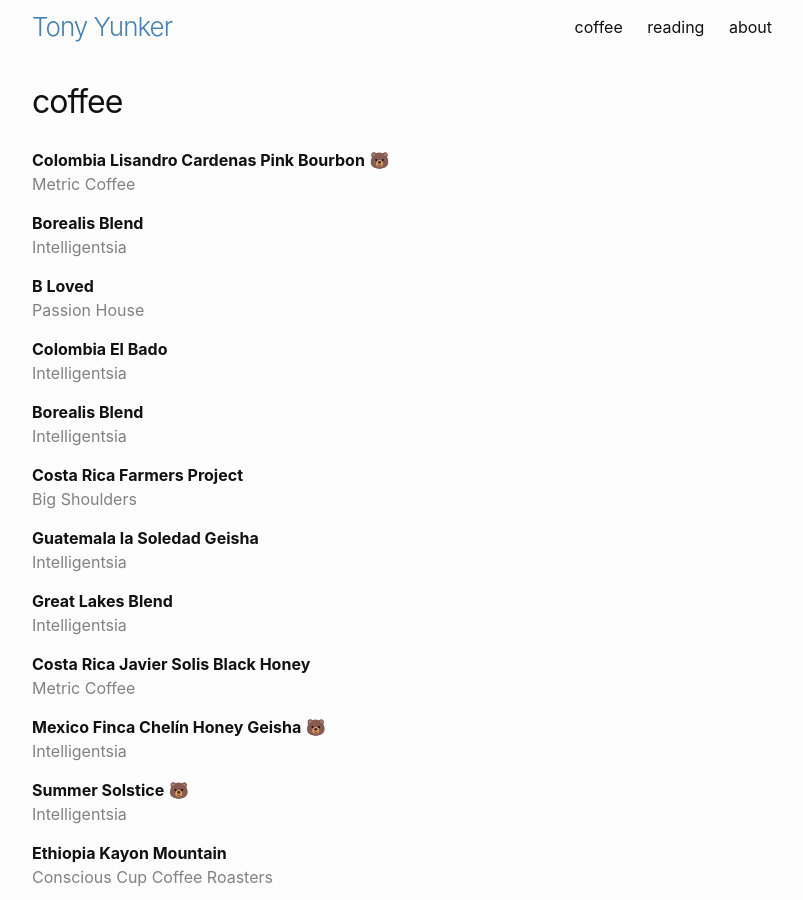
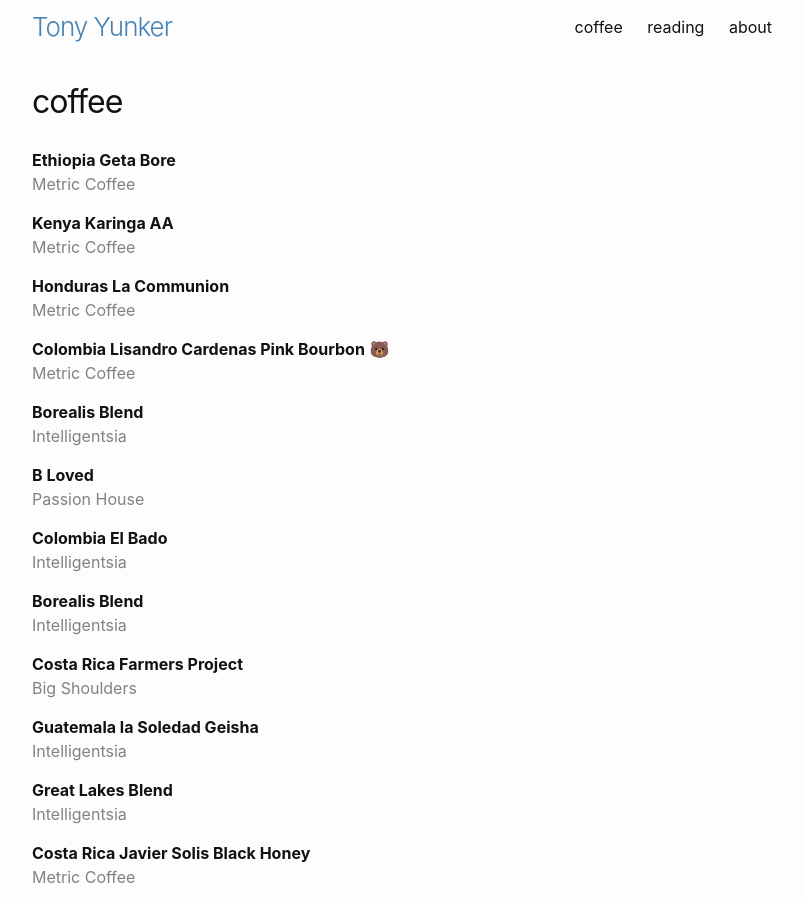
Before and after one commit to ayunker/ayunker.github.io, a Jekyll site: the page built from lists/coffee.md, in a window 1280 px wide and 900 px high. Shown: the whole window, without its empty margins (238-1041 px from the left). Built offline with Jekyll 4.4.1, drawn with Linux system fonts in a browser that asks for light colours.

Commit message:
UPDATE coffee and book lists

```diff
--- a/lists/coffee.md
+++ b/lists/coffee.md
@@ -2,19 +2,29 @@
 layout: page
 title: coffee
 ---
+
+**Ethiopia Geta Bore**\\
+<span class="grey-text">Metric Coffee</span>
+
+**Kenya Karinga AA**\\
+<span class="grey-text">Metric Coffee</span>
+
+**Honduras La Communion**\\
+<span class="grey-text">Metric Coffee</span>
+
 **Colombia Lisandro Cardenas Pink Bourbon** 🐻 \\
 <span class="grey-text">Metric Coffee</span>
 
-**Borealis Blend** \\
+**Borealis Blend**\\
 <span class="grey-text">Intelligentsia</span>
 
-**B Loved** \\
+**B Loved**\\
 <span class="grey-text">Passion House</span>
 
-**Colombia El Bado** \\
+**Colombia El Bado**\\
 <span class="grey-text">Intelligentsia</span>
 
-**Borealis Blend** \\
+**Borealis Blend**\\
 <span class="grey-text">Intelligentsia</span>
 
 **Costa Rica Farmers Project**\\
```
Also changed, not shown: lists/reading.md (+6 -0 lines).
